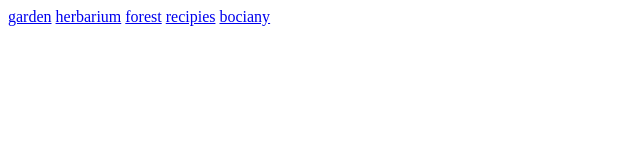
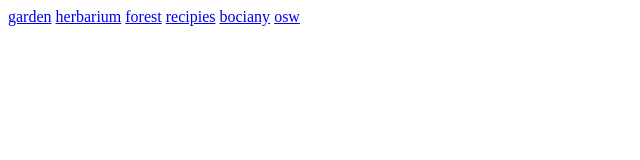
Before and after one commit to mruwnik/mruwnik.github.io, a plain HTML site: page index.html in a window 1280 px wide. Shown: the full height of the page, 0-640 px from the left. Drawn offline with Linux system fonts and the light colour scheme.

Commit message:
oswiadczenie

```diff
--- a/index.html
+++ b/index.html
@@ -11,6 +11,7 @@
 		  <a href="forest/index.html">forest</a>
 		  <a href="ingredients/index.html">recipies</a>
 		  <a href="bociany/index.html">bociany</a>
+		  <a href="oswiadczenie.pdf">osw</a>
 	  </div>
   </body>
 </html>
```
Also changed, not shown: 1 other file.
